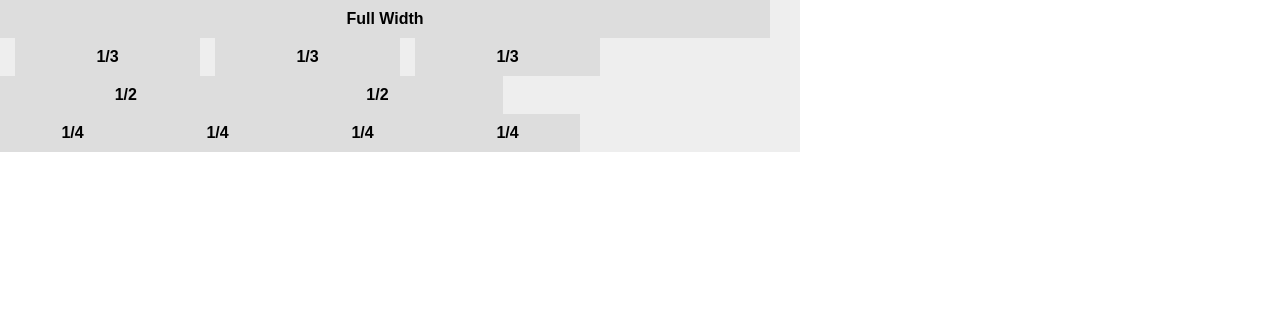
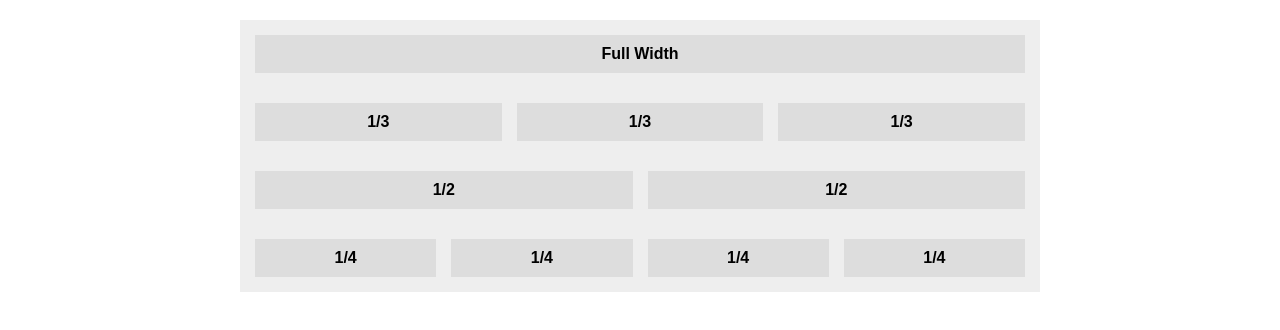
Before and after one commit to Body789/CSS_ELZERO, a plain HTML site: page Assignments/Assignment_7/index.html in a window 1280 px wide. Drawn offline with Linux system fonts and the light colour scheme.

Commit message:
correcting widths

```diff
--- a/Assignments/Assignment_7/css/main.css
+++ b/Assignments/Assignment_7/css/main.css
@@ -5,6 +5,7 @@ body {
 .parent {
   width: 800px;
   background-color: #eee;
+  margin: 20px auto;
 }
 
 .parent div {
@@ -16,6 +17,7 @@ body {
   float: left;
   font-family: Arial, Helvetica, sans-serif;
   font-weight: bold;
+  margin: 15px 0px 15px 15px;
 }
 
 .full-width {
@@ -24,17 +26,17 @@ body {
 
 .row1 {
   /* width: 33.3%; */
-  width: calc((100% - 60px) / 4);
+  width: calc((100% - 60px) / 3);
   margin-left: 15px;
   /* gap: 15px; */
 }
 
 .row2 {
-  width: calc((100% - 45px) / 3);
+  width: calc((100% - 45px) / 2);
 }
 
 .row3 {
-  width: calc((100% - 75px) / 5);
+  width: calc((100% - 75px) / 4);
 }
 
 .clear {
```
